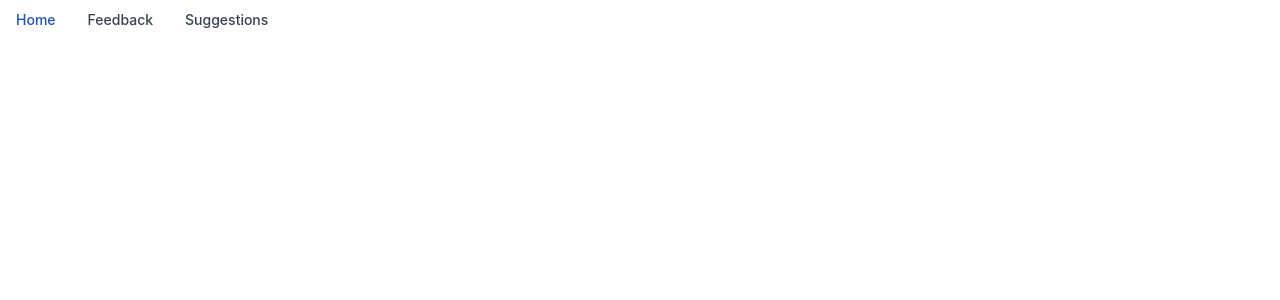
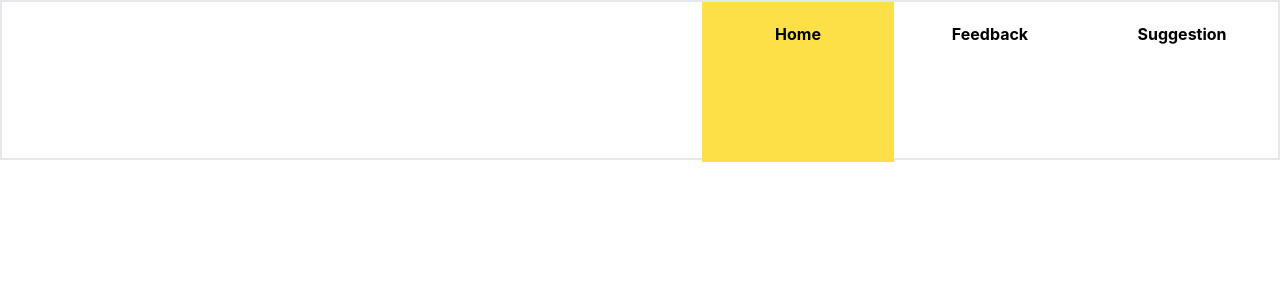
Before and after one commit to mirchandani-mohnish/Demain, a React (Create React App) app in the folder frontend/: page /feedback in a window 1280 px wide. Shown: the top 300 px of the page. Built offline with nearby package versions, Linux system fonts and the light colour scheme.

Commit message:
Update: Navbar UI/UX design

```diff
--- a/frontend/src/components/Navbar.jsx
+++ b/frontend/src/components/Navbar.jsx
@@ -1,77 +1,71 @@
 import React from "react";
+import { useState } from "react";
 import "./css/Navbar.css";
 
 const Navbar = () => {
+  const [page, setPage] = useState(1);
+  console.log(page);
   return (
-    <nav className="bg-white border-gray-200 w-20 px-2 sm:px-4 py-2.5 rounded dark:bg-gray-800">
-      <div className="container flex flex-wrap justify-between items-center mx-auto">
-        {/* <a href="https://flowbite.com" className="flex items-center">
-          <span className="self-center text-xl font-semibold whitespace-nowrap dark:text-white">
-            Flowbite
-          </span>
-        </a> */}
-        <button
-          data-collapse-toggle="mobile-menu"
-          type="button"
-          className="inline-flex items-center p-2 ml-3 text-sm text-gray-500 rounded-lg md:hidden hover:bg-gray-100 focus:outline-none focus:ring-2 focus:ring-gray-200 dark:text-gray-400 dark:hover:bg-gray-700 dark:focus:ring-gray-600"
-          aria-controls="mobile-menu"
-          aria-expanded="false"
+    <nav className="w-screen h-40 border-2">
+      <div className="float-right">
+        <a
+          href="/"
+          onClick={(e) => {
+            e.preventDefault();
+            setPage(3);
+          }}
+          className="no-underline"
         >
-          <span className="sr-only">Open main menu</span>
-          <svg
-            className="w-6 h-6"
-            fill="currentColor"
-            viewBox="0 0 20 20"
-            xmlns="http://www.w3.org/2000/svg"
-          >
-            <path
-              fillRule="evenodd"
-              d="M3 5a1 1 0 011-1h12a1 1 0 110 2H4a1 1 0 01-1-1zM3 10a1 1 0 011-1h12a1 1 0 110 2H4a1 1 0 01-1-1zM3 15a1 1 0 011-1h12a1 1 0 110 2H4a1 1 0 01-1-1z"
-              clipRule="evenodd"
-            />
-          </svg>
-          <svg
-            className="hidden w-6 h-6"
-            fill="currentColor"
-            viewBox="0 0 20 20"
-            xmlns="http://www.w3.org/2000/svg"
-          >
-            <path
-              fillRule="evenodd"
-              d="M4.293 4.293a1 1 0 011.414 0L10 8.586l4.293-4.293a1 1 0 111.414 1.414L11.414 10l4.293 4.293a1 1 0 01-1.414 1.414L10 11.414l-4.293 4.293a1 1 0 01-1.414-1.414L8.586 10 4.293 5.707a1 1 0 010-1.414z"
-              clipRule="evenodd"
-            />
-          </svg>
-        </button>
-        <div className="hidden w-full md:block md:w-auto" id="mobile-menu">
-          <ul className="flex flex-col mt-4 md:flex-row md:space-x-8 md:mt-0 md:text-sm md:font-medium">
-            <li>
-              <a
-                href="#"
-                className="block py-2 pr-4 pl-3 text-white bg-blue-700 rounded md:bg-transparent md:text-blue-700 md:p-0 dark:text-white"
-                aria-current="page"
-              >
-                Home
-              </a>
-            </li>
-            <li>
-              <a
-                href="/feedback"
-                className="block py-2 pr-4 pl-3 text-gray-700 border-b border-gray-100 hover:bg-gray-50 md:hover:bg-transparent md:border-0 md:hover:text-blue-700 md:p-0 dark:text-gray-400 md:dark:hover:text-white dark:hover:bg-gray-700 dark:hover:text-white md:dark:hover:bg-transparent dark:border-gray-700"
-              >
-                Feedback
-              </a>
-            </li>
-            <li>
-              <a
-                href="/suggestions"
-                className="block py-2 pr-4 pl-3 text-gray-700 border-b border-gray-100 hover:bg-gray-50 md:hover:bg-transparent md:border-0 md:hover:text-blue-700 md:p-0 dark:text-gray-400 md:dark:hover:text-white dark:hover:bg-gray-700 dark:hover:text-white md:dark:hover:bg-transparent dark:border-gray-700"
-              >
-                Suggestions
-              </a>
-            </li>
-          </ul>
-        </div>
+          {page == 3 ? (
+            <div className="w-48 h-40 bg-yellow-300 p-5 font-bold">
+              <p className=" text-center">Suggestion</p>
+            </div>
+          ) : (
+            <div className="w-48 h-40 hover:bg-yellow-300 p-5 font-bold">
+              <p className=" text-center">Suggestion</p>
+            </div>
+          )}
+        </a>
+      </div>
+      <div className="float-right">
+        <a
+          href="/"
+          onClick={(e) => {
+            e.preventDefault();
+            setPage(2);
+          }}
+          className="no-underline"
+        >
+          {page == 2 ? (
+            <div className="w-48 h-40 bg-yellow-300 p-5 font-bold">
+              <p className=" text-center">Feedback</p>
+            </div>
+          ) : (
+            <div className="w-48 h-40 hover:bg-yellow-300 p-5 font-bold">
+              <p className=" text-center">Feedback</p>
+            </div>
+          )}
+        </a>
+      </div>
+      <div className="float-right">
+        <a
+          href="/"
+          onClick={(e) => {
+            e.preventDefault();
+            setPage(1);
+          }}
+          className="no-underline"
+        >
+          {page == 1 ? (
+            <div className="w-48 h-40 bg-yellow-300 p-5 font-bold">
+              <p className=" text-center">Home</p>
+            </div>
+          ) : (
+            <div className="w-48 h-40 hover:bg-yellow-300 p-5 font-bold">
+              <p className=" text-center">Home</p>
+            </div>
+          )}
+        </a>
       </div>
     </nav>
   );
```
